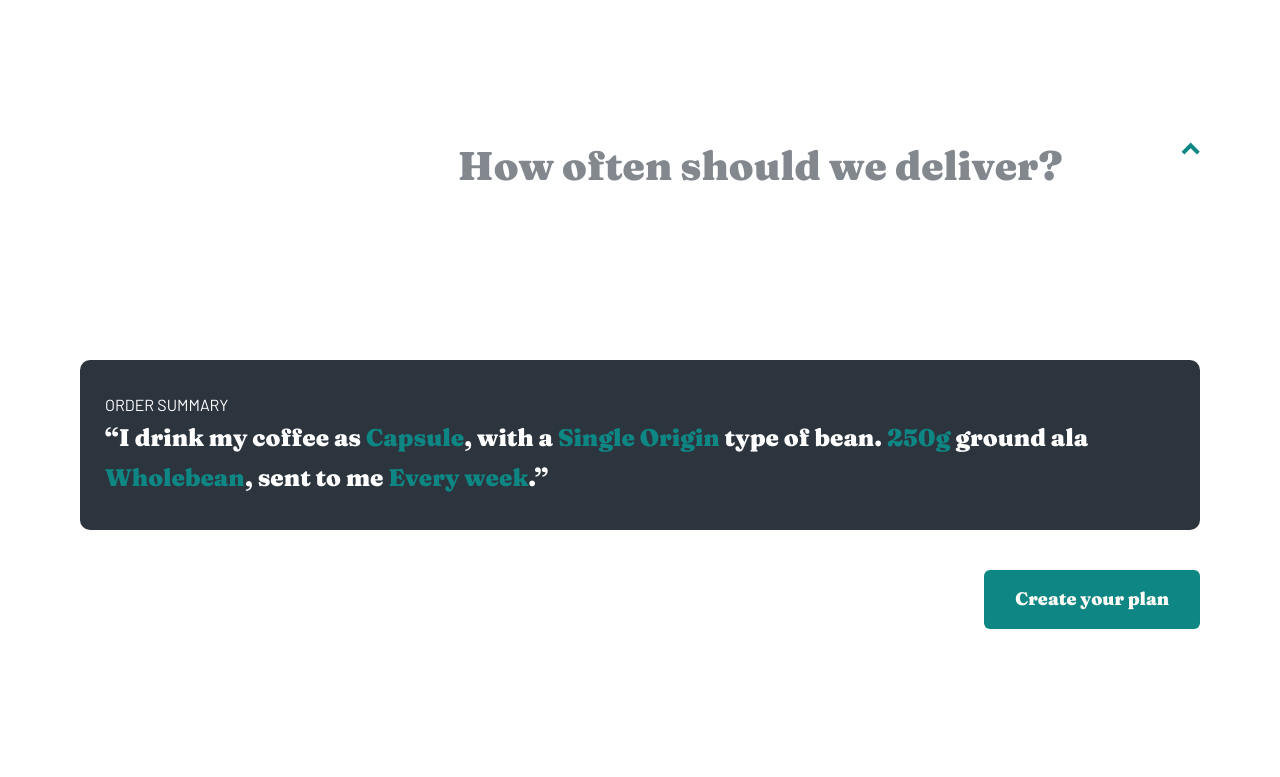
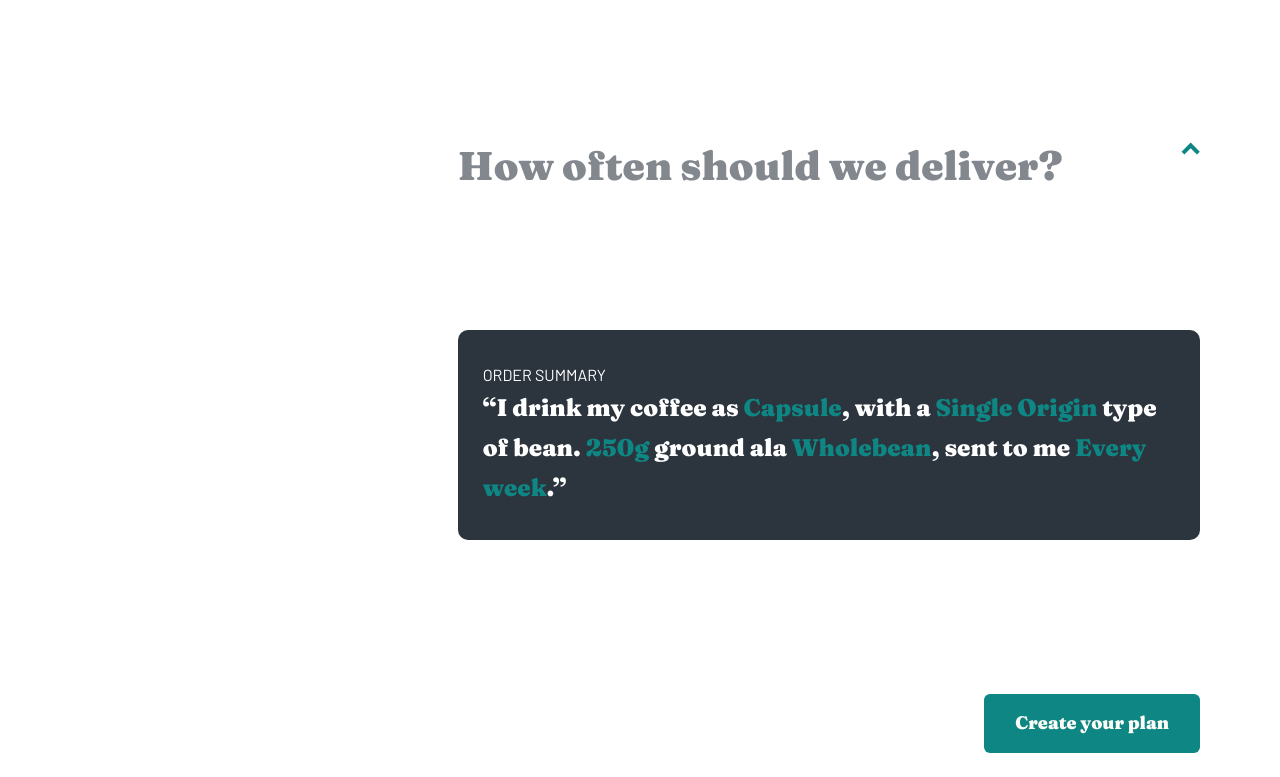
Before and after one commit to steffieMD/coffee-roasters-subscription-site, a React (Create React App) app: page /createplan in a window 1280 px wide. Shown: the part 2453-3230 px from the top of the page. Built offline with nearby package versions, Linux system fonts and the light colour scheme; the HTML template or start-up script is replaced by a standard one.

Commit message:
Update CreatePlan.js

```diff
--- a/src/pages/CreatePlan.js
+++ b/src/pages/CreatePlan.js
@@ -240,6 +240,7 @@ const CreatePlan = () => {
               ))}
             </div>
           </div>
+          <div>
             <div className="w-full flex flex-col gap-[88px]">
               <Dropdown
                 options={options1}
@@ -277,22 +278,23 @@ const CreatePlan = () => {
                 handleOptionClicked={handleOptionClicked}
               />
             </div>
-        </section>
-
-        <section className="bg-customdarkgrey rounded-[10px] px-[25px] py-[32px] text-white mb-14 md:mb-10">
+            <section className="bg-customdarkgrey rounded-[10px] px-[25px] py-[32px] text-white mt-[84px] mb-14 md:mb-10">
               <span className="text-base font-normal font-barlow uppercase leading-relaxed">
                 order summary
               </span>
               <p className="text-2xl font-black font-fraunces leading-10">
                 “I drink my coffee as{" "}
                 <span className="text-bluelagoon">{preferences}</span>, with a{" "}
-            <span className="text-bluelagoon">{beanType}</span> type of bean.{" "}
-            <span className="text-bluelagoon">{quantity}</span> ground ala{" "}
-            <span className="text-bluelagoon">{grindOption}</span>, sent to me{" "}
-            <span className="text-bluelagoon">{delivery}</span>
+                <span className="text-bluelagoon">{beanType}</span> type of
+                bean. <span className="text-bluelagoon">{quantity}</span> ground
+                ala <span className="text-bluelagoon">{grindOption}</span>, sent
+                to me <span className="text-bluelagoon">{delivery}</span>
                 .”
               </p>
             </section>
+          </div>
+        </section>
+
         <div className="flex md:justify-center lg:justify-end">
           <button
             className="bg-[#0E8784] px-[31px] pt-[15px] pb-[16px] rounded-md font-fraunces text-lg font-[900] text-customeggwhite hover:bg-hovergreen mb-[120px] md:mb-[144px] lg:mb-[168px]"
```
Lines whose indentation alone changed are shown as unchanged.
